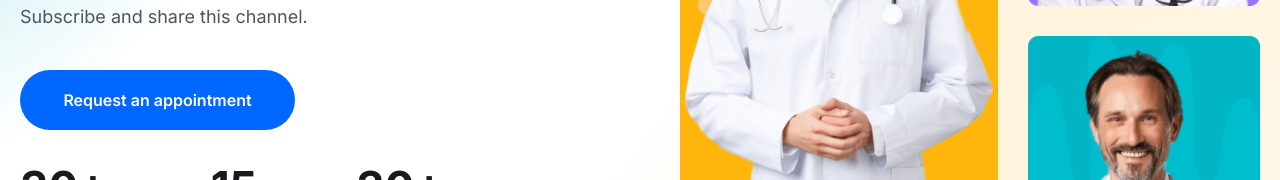
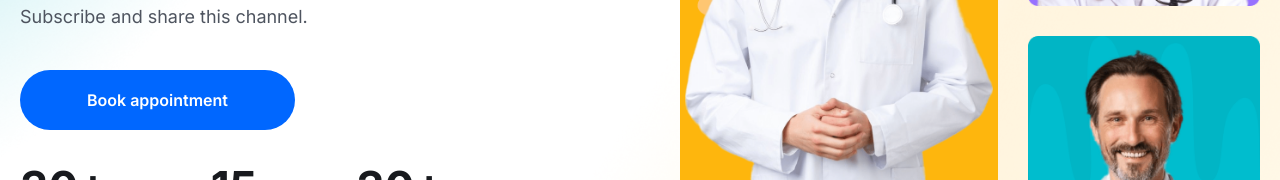
Before and after one commit to Eddiemetrium/doctor-booking, a Next.js app: page / in a window 1280 px wide. Shown: the part 396-576 px from the top of the page. Built offline with nearby package versions, Linux system fonts and the light colour scheme; a web font is replaced by a local one.

Commit message:
Request to Book appointmen

```diff
--- a/src/app/page.js
+++ b/src/app/page.js
@@ -54,7 +54,7 @@ export default function Home() {
                   assertiveness that is essentially in becoming strong men.
                   What’s your opinion? Subscribe and share this channel.
                 </p>
-                <button className="btn h-[60px] w-[275px]">Request an appointment</button>
+                <button className="btn h-[60px] w-[275px]">Book appointment</button>
               </div>
               {/* Hero Counter */}
               <div className="mt-[30px] lg:mt-[70] flex flex-col lg:flex-row lg:item-center gap-5 lg:gap[30px] ">
```
